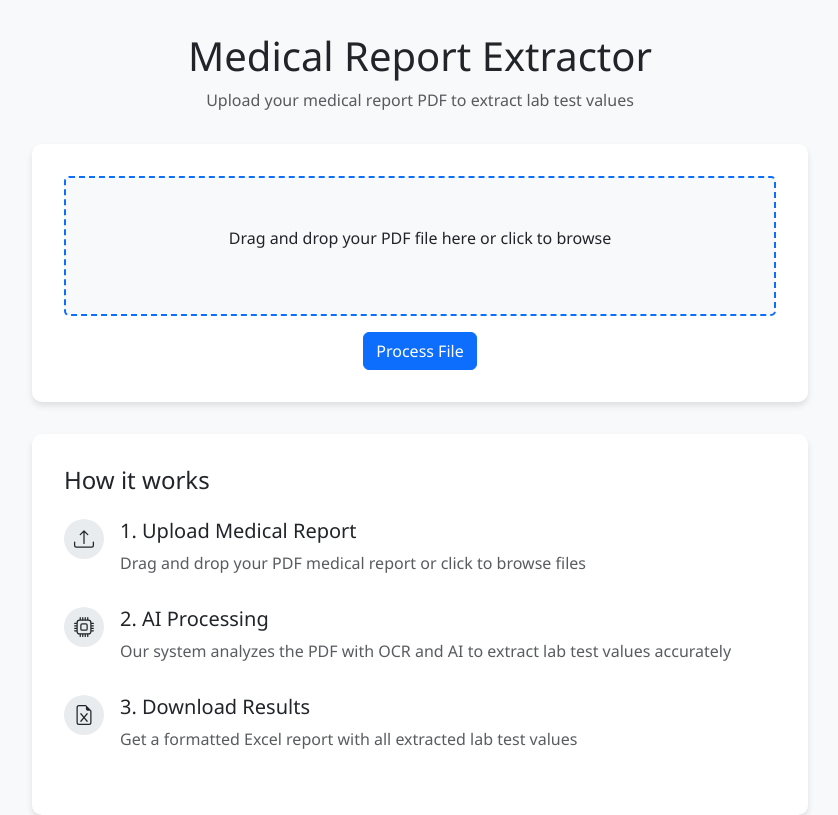
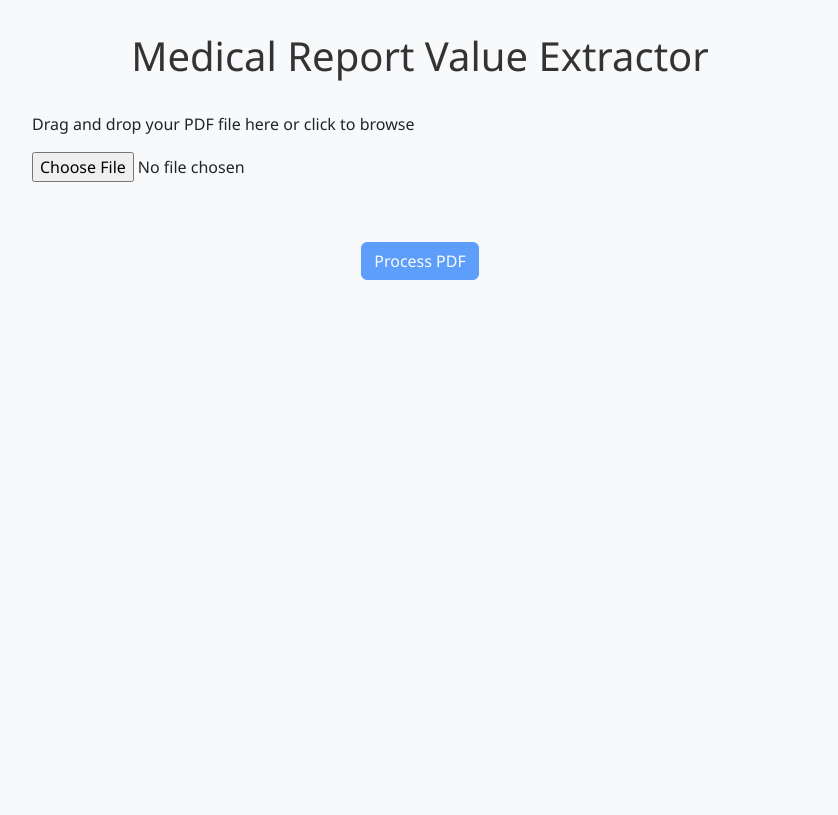
Before and after one commit to abhishek5878/medical-report-extractor, a Flask app: page / in a window 1280 px wide. Shown: the whole page, without its empty margins (220-1058 px from the left). After the commit the page ends 280 px from the top, so only its background shows below. Run offline with Flask 3, Linux system fonts and the light colour scheme; some libraries are stand-ins or nearby versions.

Commit message:
Fix file structure and improve error handling

```diff
--- a/app.py
+++ b/app.py
@@ -19,8 +19,8 @@ logger = logging.getLogger(__name__)
 
 app = Flask(__name__)
 app.secret_key = "medical_report_extractor_secret_key"
-app.config['UPLOAD_FOLDER'] = 'uploads'
-app.config['MAX_CONTENT_LENGTH'] = 8 * 1024 * 1024  # 8MB max upload size
+app.config['UPLOAD_FOLDER'] = tempfile.gettempdir()
+app.config['MAX_CONTENT_LENGTH'] = 8 * 1024 * 1024  # 8MB max file size
 app.config['UPLOAD_EXTENSIONS'] = ['.pdf']
 
 # Add nonce generation function
@@ -93,18 +93,18 @@ def upload_file():
 
         if 'file' not in request.files:
             logger.error("No file part in request")
-            return jsonify({'error': 'No file part in the request'}), 400
+            return jsonify({'success': False, 'error': 'No file provided'}), 400
 
         file = request.files['file']
         logger.info(f"File received: {file.filename}")
 
         if file.filename == '':
             logger.error("No file selected")
-            return jsonify({'error': 'No file selected'}), 400
+            return jsonify({'success': False, 'error': 'No file selected'}), 400
 
-        if not allowed_file(file.filename):
-            logger.error(f"Invalid file type: {file.filename}")
-            return jsonify({'error': 'Only PDF files are allowed'}), 400
+        if not file.filename.lower().endswith('.pdf'):
+            logger.error("Invalid file type")
+            return jsonify({'success': False, 'error': 'Please upload a PDF file'}), 400
 
         # Check file size before saving
         file.seek(0, os.SEEK_END)
@@ -116,153 +116,53 @@ def upload_file():
             logger.error(f"File too large: {file_size} bytes")
             return jsonify({'error': 'File too large. Maximum size is 8MB.'}), 413
 
-        # Generate unique filename
-        unique_filename = str(uuid.uuid4()) + '.pdf'
-        filepath = os.path.join(app.config['UPLOAD_FOLDER'], unique_filename)
-        logger.info(f"Saving file to: {filepath}")
+        # Save the file temporarily
+        temp_path = os.path.join(app.config['UPLOAD_FOLDER'], file.filename)
+        file.save(temp_path)
 
         try:
-            # Save file in chunks to reduce memory usage
-            chunk_size = 8192  # 8KB chunks
-            with open(filepath, 'wb') as f:
-                while True:
-                    chunk = file.stream.read(chunk_size)
-                    if not chunk:
-                        break
-                    f.write(chunk)
+            # Process the PDF
+            result = process_report(temp_path)
 
-            # Verify file was saved correctly
-            if not os.path.exists(filepath) or os.path.getsize(filepath) == 0:
-                raise ValueError("File was not saved correctly")
+            # Save the result to a temporary file
+            output_filename = f"results_{os.path.splitext(file.filename)[0]}.xlsx"
+            output_path = os.path.join(app.config['UPLOAD_FOLDER'], output_filename)
+            result.to_excel(output_path, index=False)
 
-            logger.info("File saved successfully")
-
-            # Load test names from mapping file
-            try:
-                if not os.path.exists(MAPPING_FILE):
-                    raise ValueError(f"Mapping file not found: {MAPPING_FILE}")
-
-                mapping_df = pd.read_csv(MAPPING_FILE)
-                test_names = mapping_df['Thyrocare Test Name'].dropna().tolist()
-                if not test_names:
-                    raise ValueError("No test names found in mapping file")
-                logger.info(f"Loaded {len(test_names)} test names from mapping file")
-            except Exception as e:
-                logger.error(f"Error loading test names: {str(e)}")
-                if os.path.exists(filepath):
-                    os.remove(filepath)
-                return jsonify({'error': f'Error loading test names: {str(e)}'}), 500
-
-            # Process the file
-            try:
-                # Set a timeout for the processing
-                import signal
-                def timeout_handler(signum, frame):
-                    raise TimeoutError("Processing timed out")
-
-                # Set the timeout to 5 minutes
-                signal.signal(signal.SIGALRM, timeout_handler)
-                signal.alarm(300)  # 5 minutes timeout
-
-                try:
-                    results = process_report(filepath, test_names, batch_size=10)
-                    signal.alarm(0)  # Disable the alarm
-
-                    if not results:
-                        raise ValueError("No values could be extracted from the PDF")
-
-                    # Create result DataFrame
-                    result_df = pd.DataFrame({
-                        "Test Name": list(results.keys()),
-                        "Value": list(results.values())
-                    })
-
-                    # Create result filename
-                    result_filename = f"results_{int(time.time())}.xlsx"
-                    result_path = os.path.join(app.config['UPLOAD_FOLDER'], result_filename)
-
-                    # Save results to Excel
-                    result_df.to_excel(result_path, index=False)
-
-                    # Clean up the uploaded PDF
-                    os.remove(filepath)
-
-                    response_data = {
-                        'success': True,
-                        'filename': result_filename,
-                        'message': 'File processed successfully'
-                    }
-                    response = jsonify(response_data)
-                    response.headers['Content-Type'] = 'application/json'
-                    response.headers['Content-Length'] = len(json.dumps(response_data))
-                    return response
-
-                except TimeoutError:
-                    logger.error("Processing timed out")
-                    if os.path.exists(filepath):
-                        os.remove(filepath)
-                    response_data = {'error': 'Processing timed out. Please try again with a smaller file.'}
-                    response = jsonify(response_data)
-                    response.headers['Content-Type'] = 'application/json'
-                    response.headers['Content-Length'] = len(json.dumps(response_data))
-                    return response, 500
-
-            except ValueError as e:
-                logger.error(f"Error processing PDF: {str(e)}")
-                if os.path.exists(filepath):
-                    os.remove(filepath)
-                response_data = {'error': str(e)}
-                response = jsonify(response_data)
-                response.headers['Content-Type'] = 'application/json'
-                response.headers['Content-Length'] = len(json.dumps(response_data))
-                return response, 500
-            except Exception as e:
-                logger.error(f"Error processing PDF: {str(e)}")
-                if os.path.exists(filepath):
-                    os.remove(filepath)
-                response_data = {'error': f'Error processing PDF: {str(e)}'}
-                response = jsonify(response_data)
-                response.headers['Content-Length'] = len(json.dumps(response_data))
-                return response, 500
+            return jsonify({
+                'success': True,
+                'message': 'File processed successfully',
+                'filename': output_filename
+            })
 
         except Exception as e:
-            logger.error(f"Error saving file: {str(e)}")
-            if os.path.exists(filepath):
-                os.remove(filepath)
-            response_data = {'error': f'Error saving file: {str(e)}'}
-            response = jsonify(response_data)
-            response.headers['Content-Type'] = 'application/json'
-            response.headers['Content-Length'] = len(json.dumps(response_data))
-            return response, 500
+            logger.error(f"Error processing file: {str(e)}")
+            return jsonify({'success': False, 'error': str(e)}), 500
+
+        finally:
+            # Clean up the uploaded file
+            if os.path.exists(temp_path):
+                os.remove(temp_path)
 
     except Exception as e:
-        logger.error(f"Unexpected error: {str(e)}")
-        if 'filepath' in locals() and os.path.exists(filepath):
-            try:
-                os.remove(filepath)
-            except:
-                pass
-        response_data = {'error': f'Unexpected error: {str(e)}'}
-        response = jsonify(response_data)
-        response.headers['Content-Type'] = 'application/json'
-        response.headers['Content-Length'] = len(json.dumps(response_data))
-        return response, 500
+        logger.error(f"Error handling upload: {str(e)}")
+        return jsonify({'success': False, 'error': str(e)}), 500
 
 @app.route('/download/<filename>')
 def download_file(filename):
     try:
-        filepath = os.path.join(app.config['UPLOAD_FOLDER'], filename)
-        if not os.path.exists(filepath):
-            return jsonify({'error': 'File not found'}), 404
+        file_path = os.path.join(app.config['UPLOAD_FOLDER'], filename)
+        if not os.path.exists(file_path):
+            return jsonify({'success': False, 'error': 'File not found'}), 404
+
         return send_file(
-            filepath,
+            file_path,
             as_attachment=True,
-            download_name=filename,
-            mimetype='application/vnd.openxmlformats-officedocument.spreadsheetml.sheet'
+            download_name=filename
         )
     except Exception as e:
         logger.error(f"Error downloading file: {str(e)}")
-        return jsonify({'error': f'Error downloading file: {str(e)}'}), 500
+        return jsonify({'success': False, 'error': str(e)}), 500
 
 @app.route('/health')
 def health_check():
--- a/index.html
+++ b/index.html
@@ -64,6 +64,9 @@
                 <input type="file" id="fileInput" accept=".pdf">
             </div>
             <div id="statusMessage" class="status-message"></div>
+            <div id="buttonContainer" class="text-center mt-3">
+                <button type="submit" id="processButton" class="btn btn-primary" disabled>Process PDF</button>
+            </div>
             <div id="resultContainer">
                 <!-- Download button will be added here -->
             </div>
--- a/static/css/style.css
+++ b/static/css/style.css
@@ -1,101 +1,72 @@
 body {
     font-family: 'Segoe UI', Tahoma, Geneva, Verdana, sans-serif;
     background-color: #f8f9fa;
-    margin: 0;
-    padding: 20px;
-    min-height: 100vh;
-    display: flex;
-    flex-direction: column;
-    align-items: center;
+    padding-top: 2rem;
 }
 
 .container {
     max-width: 800px;
-    width: 100%;
-    margin: 0 auto;
-    padding: 20px;
-    background-color: white;
-    border-radius: 10px;
-    box-shadow: 0 2px 10px rgba(0, 0, 0, 0.1);
 }
 
 h1 {
-    color: #2c3e50;
     text-align: center;
-    margin-bottom: 30px;
+    margin-bottom: 2rem;
+    color: #333;
 }
 
-#dropZone {
-    border: 2px dashed #3498db;
-    border-radius: 8px;
-    padding: 40px;
+.drop-zone {
+    border: 2px dashed #ccc;
+    border-radius: 4px;
+    padding: 20px;
     text-align: center;
     cursor: pointer;
-    transition: all 0.3s ease;
     margin-bottom: 20px;
+    transition: border-color 0.3s ease;
+}
+
+.drop-zone:hover {
+    border-color: #666;
+}
+
+.drop-zone.active {
+    border-color: #0d6efd;
     background-color: #f8f9fa;
 }
 
-#dropZone:hover, #dropZone.active {
-    border-color: #2980b9;
-    background-color: #e9f7fe;
-}
-
-#dropZone p {
-    margin: 0;
-    color: #7f8c8d;
-    font-size: 16px;
-}
-
-#fileInput {
-    display: none;
-}
-
 .status-message {
-    padding: 15px;
-    border-radius: 5px;
     margin: 20px 0;
-    display: none;
+    padding: 10px;
+    border-radius: 4px;
 }
 
 .status-message.processing {
     background-color: #fff3cd;
     color: #856404;
-    border: 1px solid #ffeeba;
 }
 
 .status-message.success {
     background-color: #d4edda;
     color: #155724;
-    border: 1px solid #c3e6cb;
 }
 
 .status-message.error {
     background-color: #f8d7da;
     color: #721c24;
-    border: 1px solid #f5c6cb;
-}
-
-#resultContainer {
-    text-align: center;
-    margin-top: 20px;
-    display: none;
 }
 
 .download-button {
     display: inline-block;
     padding: 10px 20px;
-    background-color: #3498db;
+    background-color: #0d6efd;
     color: white;
     text-decoration: none;
-    border-radius: 5px;
-    transition: background-color 0.3s ease;
+    border-radius: 4px;
+    margin-top: 10px;
 }
 
 .download-button:hover {
-    background-color: #2980b9;
+    background-color: #0b5ed7;
     color: white;
-    text-decoration: none;
 }
 
 @media (max-width: 768px) {
--- a/static/js/app.js
+++ b/static/js/app.js
@@ -3,6 +3,7 @@ document.addEventListener('DOMContentLoaded', function() {
     const fileInput = document.getElementById('fileInput');
     const statusMessage = document.getElementById('statusMessage');
     const resultContainer = document.getElementById('resultContainer');
+    const processButton = document.getElementById('processButton');
     const API_URL = 'https://medical-report-extractor.onrender.com'; // Your Render backend URL
 
     // Click handler for drop zone
@@ -45,12 +46,14 @@ document.addEventListener('DOMContentLoaded', function() {
     function handleFileSelect(file) {
         if (file.type !== 'application/pdf') {
             showError('Please upload a PDF file');
+            processButton.disabled = true;
             return;
         }
         statusMessage.textContent = `Selected file: ${file.name}`;
         statusMessage.className = 'status-message';
         statusMessage.style.display = 'block';
         resultContainer.style.display = 'none';
+        processButton.disabled = false;
     }
 
     function handleFileUpload(formData) {
@@ -62,6 +65,7 @@ document.addEventListener('DOMContentLoaded', function() {
         statusMessage.className = 'status-message processing';
         statusMessage.style.display = 'block';
         resultContainer.style.display = 'none';
+        processButton.disabled = true;
 
         function attemptUpload() {
             fetch(`${API_URL}/upload`, {
@@ -97,7 +101,7 @@ document.addEventListener('DOMContentLoaded', function() {
                     downloadLink.href = `${API_URL}/download/${data.filename}`;
                     downloadLink.textContent = 'Download Results';
                     downloadLink.className = 'download-button';
-                    downloadLink.target = '_blank'; // Open in new tab
+                    downloadLink.target = '_blank';
 
                     // Add click handler for direct download
                     downloadLink.addEventListener('click', function(e) {
@@ -126,6 +130,7 @@ document.addEventListener('DOMContentLoaded', function() {
                     resultContainer.innerHTML = '';
                     resultContainer.appendChild(downloadLink);
                     resultContainer.style.display = 'block';
+                    processButton.disabled = false;
                 } else {
                     throw new Error(data.error || 'Processing failed');
                 }
@@ -138,6 +143,7 @@ document.addEventListener('DOMContentLoaded', function() {
                     setTimeout(attemptUpload, 2000 * retryCount); // Exponential backoff
                 } else {
                     showError(error.message);
+                    processButton.disabled = false;
                 }
             });
         }
@@ -150,6 +156,7 @@ document.addEventListener('DOMContentLoaded', function() {
         statusMessage.className = 'status-message error';
         statusMessage.style.display = 'block';
         resultContainer.style.display = 'none';
+        processButton.disabled = false;
     }
 
     // Form submission handler
--- a/templates/index.html
+++ b/templates/index.html
@@ -3,171 +3,77 @@
 <head>
     <meta charset="UTF-8">
     <meta name="viewport" content="width=device-width, initial-scale=1.0">
-    <title>Medical Report Extractor</title>
-    <link href="https://cdn.jsdelivr.net/npm/bootstrap@5.3.0-alpha1/dist/css/bootstrap.min.css" rel="stylesheet">
-    <style nonce="{{ csp_nonce() }}">
-        body {
-            font-family: 'Segoe UI', Tahoma, Geneva, Verdana, sans-serif;
-            background-color: #f8f9fa;
-            padding-top: 2rem;
-        }
-        .container {
-            max-width: 800px;
-        }
-        .upload-container {
-            background-color: white;
-            border-radius: 10px;
-            padding: 2rem;
-            box-shadow: 0 4px 6px rgba(0, 0, 0, 0.1);
-            margin-bottom: 2rem;
-        }
-        .header {
-            text-align: center;
-            margin-bottom: 2rem;
-        }
-        .logo {
-            width: 80px;
-            margin-bottom: 1rem;
-        }
+    <title>Medical Report Value Extractor</title>
+    <link href="https://cdn.jsdelivr.net/npm/bootstrap@5.3.0/dist/css/bootstrap.min.css" rel="stylesheet">
+    <link href="{{ url_for('static', filename='css/style.css') }}" rel="stylesheet">
+    <style>
         .drop-zone {
-            border: 2px dashed #0d6efd;
-            border-radius: 5px;
-            padding: 3rem 2rem;
+            border: 2px dashed #ccc;
+            border-radius: 4px;
+            padding: 20px;
             text-align: center;
             cursor: pointer;
-            transition: all 0.3s;
-            background-color: #f8f9fa;
-            margin-bottom: 1rem;
+            margin-bottom: 20px;
+            transition: border-color 0.3s ease;
         }
         .drop-zone:hover {
-            background-color: #e9ecef;
+            border-color: #666;
         }
         .drop-zone.active {
-            border-color: #198754;
-            background-color: #d1e7dd;
+            border-color: #0d6efd;
+            background-color: #f8f9fa;
         }
-        .progress-container {
-            margin-top: 2rem;
-            display: none;
+        .status-message {
+            margin: 20px 0;
+            padding: 10px;
+            border-radius: 4px;
         }
-        .file-info {
-            margin-top: 1rem;
-            display: none;
+        .status-message.processing {
+            background-color: #fff3cd;
+            color: #856404;
         }
-        .alert-container {
-            margin-top: 1rem;
+        .status-message.success {
+            background-color: #d4edda;
+            color: #155724;
         }
-        .features {
-            background-color: white;
-            border-radius: 10px;
-            padding: 2rem;
-            box-shadow: 0 4px 6px rgba(0, 0, 0, 0.1);
+        .status-message.error {
+            background-color: #f8d7da;
+            color: #721c24;
         }
-        .feature-item {
-            margin-bottom: 1rem;
+        .download-button {
+            display: inline-block;
+            padding: 10px 20px;
+            background-color: #0d6efd;
+            color: white;
+            text-decoration: none;
+            border-radius: 4px;
+            margin-top: 10px;
         }
-        .feature-icon {
-            background-color: #e9ecef;
-            width: 40px;
-            height: 40px;
-            border-radius: 50%;
-            display: flex;
-            align-items: center;
-            justify-content: center;
-            margin-right: 1rem;
-        }
-        #uploadSpinner {
-            display: none;
-        }
-        .processing-message {
-            display: none;
-            margin-top: 1rem;
-            text-align: center;
-            color: #0d6efd;
-        }
-        #statusMessage {
-            margin-top: 1rem;
-            display: none;
-        }
-        #resultContainer {
-            margin-top: 2rem;
-            display: none;
+        .download-button:hover {
+            background-color: #0b5ed7;
+            color: white;
         }
     </style>
 </head>
 <body>
     <div class="container">
-        <div class="header">
-            <h1>Medical Report Extractor</h1>
-            <p class="text-muted">Upload your medical report PDF to extract lab test values</p>
-        </div>
-
-        <div class="upload-container">
-            <form id="uploadForm" method="post" enctype="multipart/form-data">
-                <div class="drop-zone" id="dropZone">
-                    <input type="file" id="fileInput" name="file" accept=".pdf" style="display: none">
-                    <p>Drag and drop your PDF file here or click to browse</p>
-                </div>
-                <div id="statusMessage" class="alert"></div>
-                <div class="progress-container">
-                    <div class="progress">
-                        <div class="progress-bar progress-bar-striped progress-bar-animated" role="progressbar" style="width: 0%"></div>
-                    </div>
-                </div>
-                <div class="text-center mt-3">
-                    <button type="submit" class="btn btn-primary">Process File</button>
-                </div>
-            </form>
-        </div>
-
-        <div id="resultContainer" class="text-center">
-            <a id="downloadBtn" class="btn btn-success" href="#" download>Download Results</a>
-            <a id="validationReportBtn" class="btn btn-info ms-2" href="#" download style="display: none;">Download Validation Report</a>
-        </div>
-
-        <div class="features">
-            <h4 class="mb-4">How it works</h4>
-            <div class="d-flex feature-item">
-                <div class="feature-icon">
-                    <svg xmlns="http://www.w3.org/2000/svg" width="20" height="20" fill="currentColor" class="bi bi-upload" viewBox="0 0 16 16">
-                        <path d="M.5 9.9a.5.5 0 0 1 .5.5v2.5a1 1 0 0 0 1 1h12a1 1 0 0 0 1-1v-2.5a.5.5 0 0 1 1 0v2.5a2 2 0 0 1-2 2H2a2 2 0 0 1-2-2v-2.5a.5.5 0 0 1 .5-.5z"/>
-                        <path d="M7.646 1.146a.5.5 0 0 1 .708 0l3 3a.5.5 0 0 1-.708.708L8.5 2.707V11.5a.5.5 0 0 1-1 0V2.707L5.354 4.854a.5.5 0 1 1-.708-.708l3-3z"/>
-                    </svg>
-                </div>
-                <div>
-                    <h5>1. Upload Medical Report</h5>
-                    <p class="text-muted">Drag and drop your PDF medical report or click to browse files</p>
-                </div>
+        <h1>Medical Report Value Extractor</h1>
+        <form id="uploadForm">
+            <div id="dropZone">
+                <p>Drag and drop your PDF file here or click to browse</p>
+                <input type="file" id="fileInput" accept=".pdf">
             </div>
-
-            <div class="d-flex feature-item">
-                <div class="feature-icon">
-                    <svg xmlns="http://www.w3.org/2000/svg" width="20" height="20" fill="currentColor" class="bi bi-cpu" viewBox="0 0 16 16">
-                        <path d="M5 0a.5.5 0 0 1 .5.5V2h1V.5a.5.5 0 0 1 1 0V2h1V.5a.5.5 0 0 1 1 0V2h1V.5a.5.5 0 0 1 1 0V2A2.5 2.5 0 0 1 14 4.5h1.5a.5.5 0 0 1 0 1H14v1h1.5a.5.5 0 0 1 0 1H14v1h1.5a.5.5 0 0 1 0 1H14v1h1.5a.5.5 0 0 1 0 1H14a2.5 2.5 0 0 1-2.5 2.5v1.5a.5.5 0 0 1-1 0V14h-1v1.5a.5.5 0 0 1-1 0V14h-1v1.5a.5.5 0 0 1-1 0V14h-1v1.5a.5.5 0 0 1-1 0V14A2.5 2.5 0 0 1 2 11.5H.5a.5.5 0 0 1 0-1H2v-1H.5a.5.5 0 0 1 0-1H2v-1H.5a.5.5 0 0 1 0-1H2v-1H.5a.5.5 0 0 1 0-1H2A2.5 2.5 0 0 1 4.5 2V.5A.5.5 0 0 1 5 0zm-.5 3A1.5 1.5 0 0 0 3 4.5v7A1.5 1.5 0 0 0 4.5 13h7a1.5 1.5 0 0 0 1.5-1.5v-7A1.5 1.5 0 0 0 11.5 3h-7zM5 6.5A1.5 1.5 0 0 1 6.5 5h3A1.5 1.5 0 0 1 11 6.5v3A1.5 1.5 0 0 1 9.5 11h-3A1.5 1.5 0 0 1 5 9.5v-3zM6.5 6a.5.5 0 0 0-.5.5v3a.5.5 0 0 0 .5.5h3a.5.5 0 0 0 .5-.5v-3a.5.5 0 0 0-.5-.5h-3z"/>
-                    </svg>
-                </div>
-                <div>
-                    <h5>2. AI Processing</h5>
-                    <p class="text-muted">Our system analyzes the PDF with OCR and AI to extract lab test values accurately</p>
-                </div>
+            <div id="statusMessage" class="status-message"></div>
+            <div id="buttonContainer" class="text-center mt-3">
+                <button type="submit" id="processButton" class="btn btn-primary" disabled>Process PDF</button>
             </div>
-
-            <div class="d-flex feature-item">
-                <div class="feature-icon">
-                    <svg xmlns="http://www.w3.org/2000/svg" width="20" height="20" fill="currentColor" class="bi bi-file-earmark-excel" viewBox="0 0 16 16">
-                        <path d="M5.884 6.68a.5.5 0 1 0-.768.64L7.349 10l-2.233 2.68a.5.5 0 0 0 .768.64L8 10.781l2.116 2.54a.5.5 0 0 0 .768-.641L8.651 10l2.233-2.68a.5.5 0 0 0-.768-.64L8 9.219l-2.116-2.54z"/>
-                        <path d="M14 14V4.5L9.5 0H4a2 2 0 0 0-2 2v12a2 2 0 0 0 2 2h8a2 2 0 0 0 2-2zM9.5 3A1.5 1.5 0 0 0 11 4.5h2V14a1 1 0 0 1-1 1H4a1 1 0 0 1-1-1V2a1 1 0 0 1 1-1h5.5v2z"/>
-                    </svg>
-                </div>
-                <div>
-                    <h5>3. Download Results</h5>
-                    <p class="text-muted">Get a formatted Excel report with all extracted lab test values</p>
-                </div>
+            <div id="resultContainer">
+                <!-- Download button will be added here -->
             </div>
-        </div>
+        </form>
     </div>
 
-    <script src="https://cdn.jsdelivr.net/npm/bootstrap@5.3.0-alpha1/dist/js/bootstrap.bundle.min.js" nonce="{{ csp_nonce() }}"></script>
-    <script src="{{ url_for('static', filename='js/app.js') }}" nonce="{{ csp_nonce() }}"></script>
+    <script src="https://cdn.jsdelivr.net/npm/bootstrap@5.3.0/dist/js/bootstrap.bundle.min.js"></script>
+    <script src="{{ url_for('static', filename='js/app.js') }}"></script>
 </body>
 </html>
```
